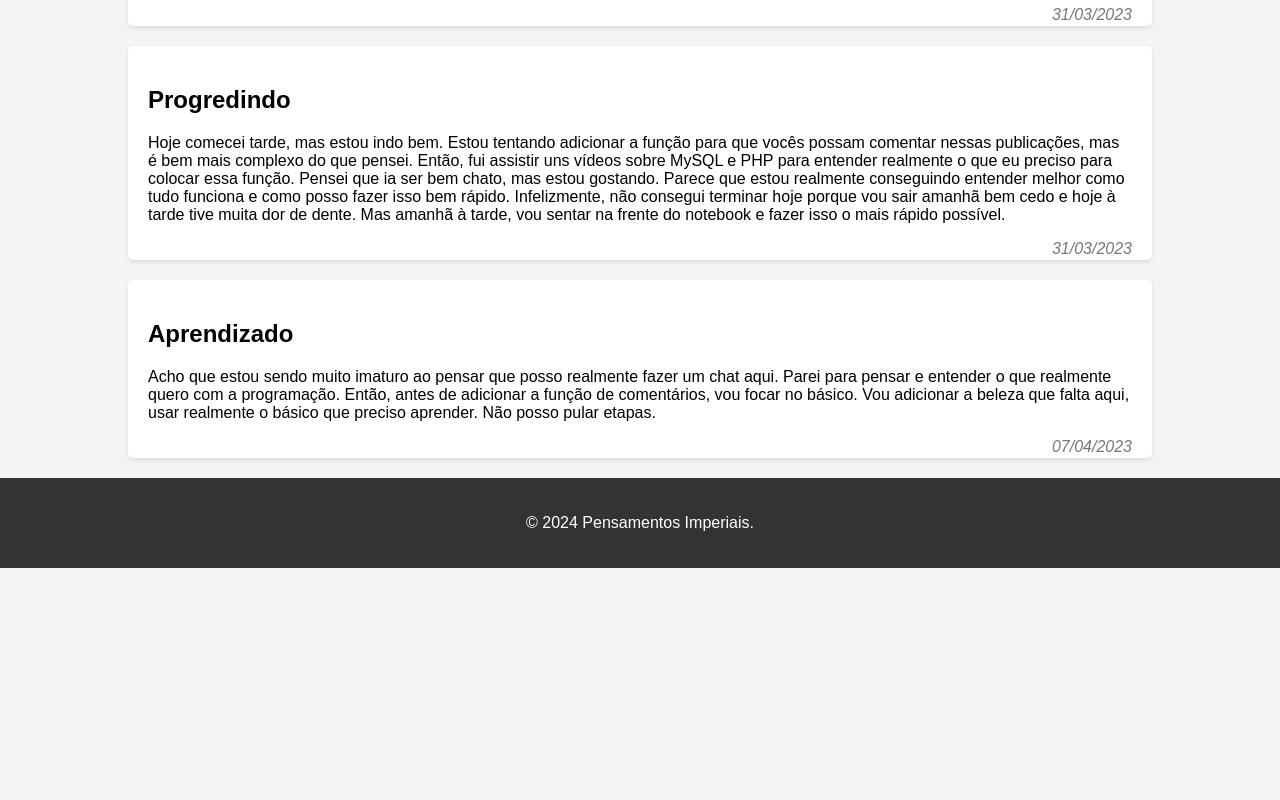
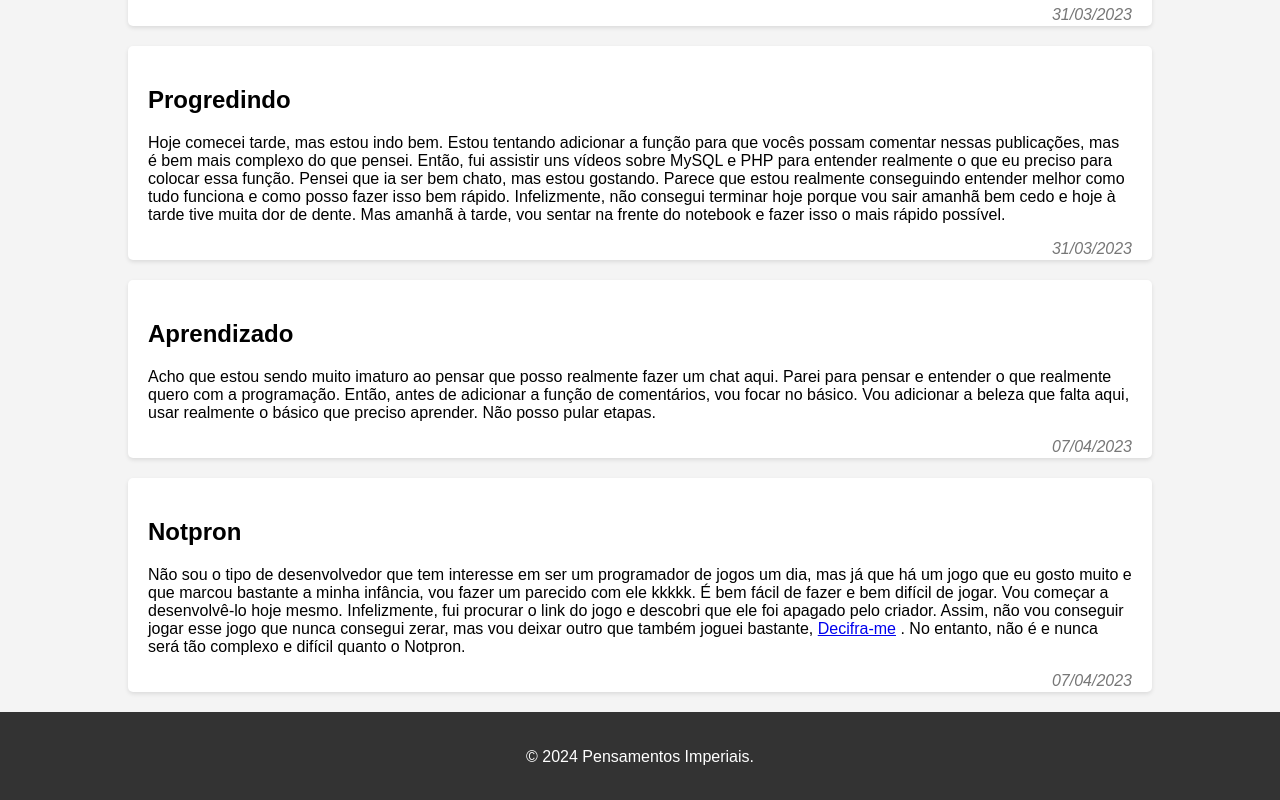
Before and after one commit to Romafrl/Blog-Simples, a plain HTML site: page index.html in a window 1280 px wide. Shown: the part 705-1505 px from the top of the page. Before the commit the page ends 1273 px from the top, so only its background shows below. Drawn offline with Linux system fonts and the light colour scheme; a script that the page names is missing.

Commit message:
Update index.html

```diff
--- a/index.html
+++ b/index.html
@@ -37,6 +37,11 @@
             <p>Acho que estou sendo muito imaturo ao pensar que posso realmente fazer um chat aqui. Parei para pensar e entender o que realmente quero com a programação. Então, antes de adicionar a função de comentários, vou focar no básico. Vou adicionar a beleza que falta aqui, usar realmente o básico que preciso aprender. Não posso pular etapas.</p>
             <span class="date">07/04/2023</span>
         </article>
+        <article>
+            <h2>Notpron</h2>
+            <p>Não sou o tipo de desenvolvedor que tem interesse em ser um programador de jogos um dia, mas já que há um jogo que eu gosto muito e que marcou bastante a minha infância, vou fazer um parecido com ele kkkkk. É bem fácil de fazer e bem difícil de jogar. Vou começar a desenvolvê-lo hoje mesmo. Infelizmente, fui procurar o link do jogo e descobri que ele foi apagado pelo criador. Assim, não vou conseguir jogar esse jogo que nunca consegui zerar, mas vou deixar outro que também joguei bastante, <a href="http://decifra.me/">Decifra-me</a> . No entanto, não é e nunca será tão complexo e difícil quanto o Notpron.</p>
+            <span class="date">07/04/2023</span>
+        </article>
     </section>
 
     <footer>
```
